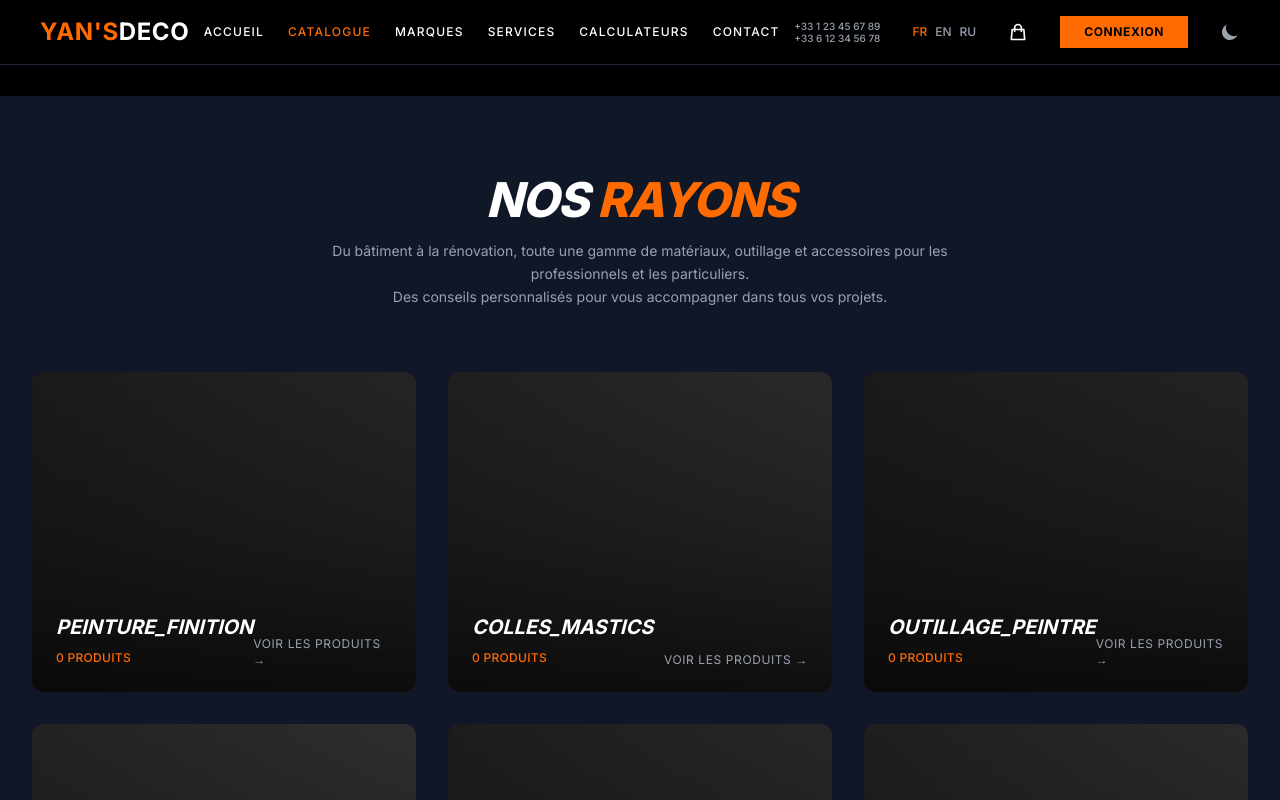
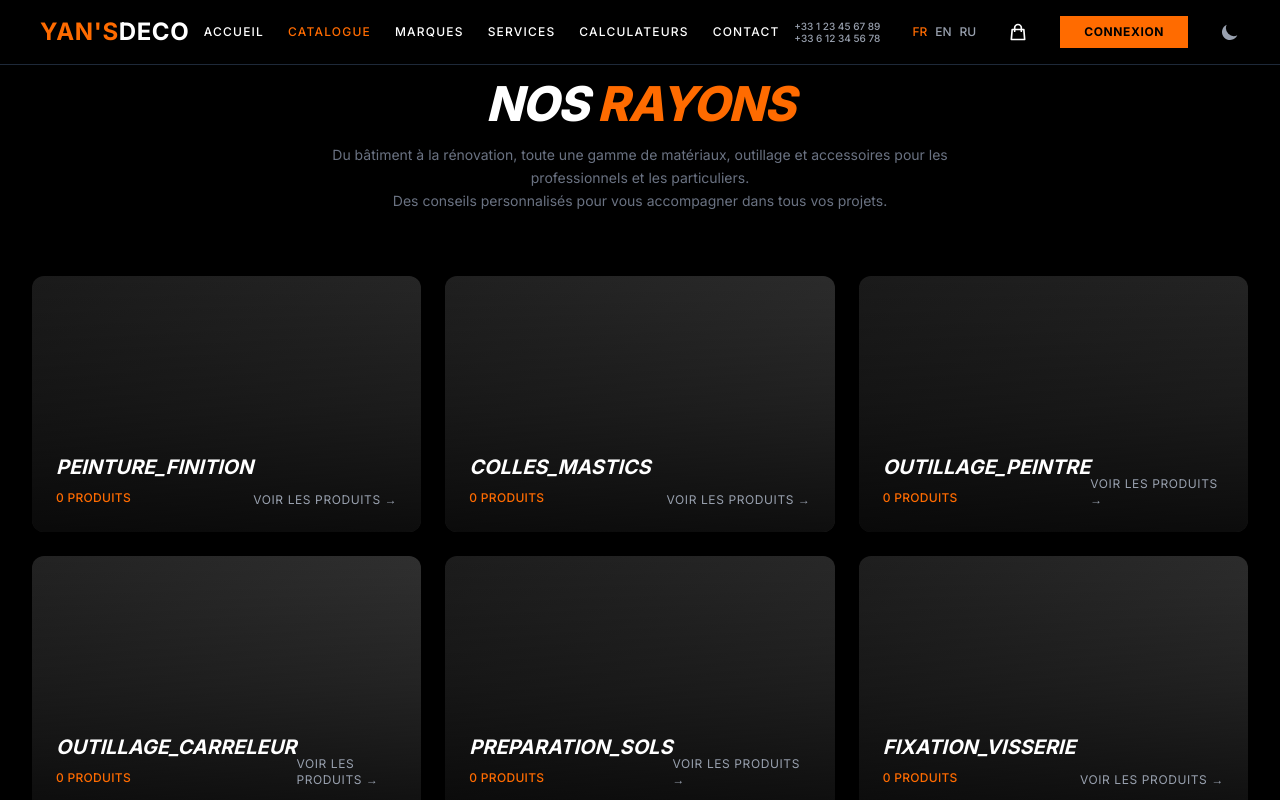
Before and after one commit to Badger0404/YansDeco, a React (Vite) app: page / in a window 1280 px wide. Both pictures are taken after a click on the button "CATALOGUE". Shown: the top 800 px of the page. Built offline with nearby package versions, Linux system fonts and the light colour scheme; the HTML template or start-up script is replaced by a standard one.

Commit message:
Add COLLES & MASTICS subcategories with universal navigation template

```diff
--- a/src/App.tsx
+++ b/src/App.tsx
@@ -8,7 +8,7 @@ import Services from './pages/Services';
 import Calculateurs from './pages/Calculateurs';
 import Contact from './pages/Contact';
 
-type PageType = 'accueil' | 'catalogue' | 'catalogue-peinture' | 'marques' | 'services' | 'calculateurs' | 'contact';
+type PageType = 'accueil' | 'catalogue' | 'catalogue-peinture' | 'catalogue-colles' | 'marques' | 'services' | 'calculateurs' | 'contact';
 
 const App: React.FC = () => {
   const [currentPage, setCurrentPage] = useState<PageType>('accueil');
@@ -18,8 +18,8 @@ const App: React.FC = () => {
       case 'accueil':
         return <Accueil />;
       case 'catalogue':
-        return <Catalogue onPageChange={setCurrentPage} />;
       case 'catalogue-peinture':
+      case 'catalogue-colles':
         return <Catalogue onPageChange={setCurrentPage} />;
       case 'marques':
         return <Marques />;
--- a/src/components/Header.tsx
+++ b/src/components/Header.tsx
@@ -1,6 +1,6 @@
 import React, { useState, useEffect } from 'react';
 
-type PageType = 'accueil' | 'catalogue' | 'catalogue-peinture' | 'marques' | 'services' | 'calculateurs' | 'contact';
+type PageType = 'accueil' | 'catalogue' | 'catalogue-peinture' | 'catalogue-colles' | 'marques' | 'services' | 'calculateurs' | 'contact';
 
 interface HeaderProps {
   currentPage: PageType;
@@ -34,6 +34,10 @@ const Header: React.FC<HeaderProps> = ({ currentPage, onPageChange }) => {
     onPageChange(page);
   };
 
+  const isCataloguePage = (page: PageType): boolean => {
+    return page === 'catalogue' || page === 'catalogue-peinture' || page === 'catalogue-colles';
+  };
+
   return (
     <header className="w-full bg-black text-white flex items-center justify-between px-10 py-4 border-b border-gray-800 dark:bg-black dark:border-gray-800 light:bg-white light:text-black light:border-gray-200 fixed top-0 left-0 right-0 z-50">
       <button
@@ -52,7 +56,7 @@ const Header: React.FC<HeaderProps> = ({ currentPage, onPageChange }) => {
             key={item.key}
             onClick={() => handleNavClick(item.key)}
             className={`text-xs uppercase tracking-widest font-medium transition-colors duration-200 ${
-              currentPage === item.key
+              (item.key === 'catalogue' && isCataloguePage(currentPage)) || currentPage === item.key
                 ? 'text-[#FF6B00]'
                 : 'text-white dark:text-white light:text-black hover:text-[#FF6B00]'
             }`}
--- a/src/pages/Catalogue.tsx
+++ b/src/pages/Catalogue.tsx
@@ -1,12 +1,12 @@
 import React, { useState } from 'react';
 
-type PageType = 'accueil' | 'catalogue' | 'catalogue-peinture' | 'marques' | 'services' | 'calculateurs' | 'contact';
+type PageType = 'accueil' | 'catalogue' | 'catalogue-peinture' | 'catalogue-colles' | 'marques' | 'services' | 'calculateurs' | 'contact';
 
 interface CatalogueProps {
   onPageChange: (page: PageType) => void;
 }
 
-const subcategories = [
+const peintureSubcategories = [
   {
     name: 'PEINTURES',
     description: 'Peintures acryliques et glycéro',
@@ -45,6 +45,57 @@ const subcategories = [
   }
 ];
 
+const collesSubcategories = [
+  {
+    name: 'COLLE À CARRELAGE',
+    description: 'Pour tous types de carrelage',
+    icon: '🧱',
+    products: '0 PRODUITS'
+  },
+  {
+    name: 'COLLE À PARQUET',
+    description: 'Colles pour parquet stratifié et massif',
+    icon: '🪵',
+    products: '0 PRODUITS'
+  },
+  {
+    name: 'COLLE SOL SOUPLE',
+    description: 'PVC, linoléum, moquette',
+    icon: '🏠',
+    products: '0 PRODUITS'
+  },
+  {
+    name: 'COLLE POUR CARREAUX DE PLÂTRE',
+    description: 'Plaques de plâtre et partitions',
+    icon: '📋',
+    products: '0 PRODUITS'
+  },
+  {
+    name: 'COLLES EN TUBE',
+    description: 'Bostik et autres marques',
+    icon: '🧪',
+    products: '0 PRODUITS'
+  },
+  {
+    name: 'MASTICS ACRYLIQUES',
+    description: 'Pour joints et fissures',
+    icon: '🟪',
+    products: '0 PRODUITS'
+  },
+  {
+    name: 'MASTICS SILICONE',
+    description: 'Étanchéité salle de bain et cuisine',
+    icon: '💧',
+    products: '0 PRODUITS'
+  },
+  {
+    name: 'COLLES SPÉCIALES',
+    description: 'Polyuréthane, MS polymère',
+    icon: '⚡',
+    products: '0 PRODUITS'
+  }
+];
+
 const categories = [
   {
     name: 'PEINTURE_FINITION',
@@ -79,50 +130,56 @@ const categories = [
 ];
 
 const Catalogue: React.FC<CatalogueProps> = ({ onPageChange }) => {
-  const [showSubcategories, setShowSubcategories] = useState(false);
+  const [selectedCategory, setSelectedCategory] = useState<'peinture' | 'colles' | null>(null);
 
   const handleCategoryClick = (categoryName: string): void => {
     if (categoryName === 'PEINTURE_FINITION') {
-      setShowSubcategories(true);
+      setSelectedCategory('peinture');
       onPageChange('catalogue-peinture');
+    } else if (categoryName === 'COLLES_MASTICS') {
+      setSelectedCategory('colles');
+      onPageChange('catalogue-colles');
     }
   };
 
-  const handleBackToCategories = (): void => {
-    setShowSubcategories(false);
+  const handleBackToRaysons = (): void => {
+    setSelectedCategory(null);
     onPageChange('catalogue');
   };
 
-  if (showSubcategories) {
-    return (
-      <main className="pt-24">
-        <section className="py-16 bg-gray-900">
+  const renderSubcategories = (
+    titleWhite: string,
+    titleOrange: string,
+    subcategories: typeof peintureSubcategories,
+    gridCols: string
+  ) => (
+    <section className="py-12 bg-black">
       <div className="max-w-7xl mx-auto px-4 sm:px-6 lg:px-8">
         <button
-              onClick={handleBackToCategories}
-              className="mb-8 text-gray-400 hover:text-[#FF6B00] transition-colors duration-200 text-sm uppercase tracking-wide flex items-center gap-2"
+          onClick={handleBackToRaysons}
+          className="mb-8 text-gray-500 hover:text-[#FF6B00] transition-colors duration-200 text-sm uppercase tracking-wide flex items-center gap-2"
         >
-              ← Retour aux rayons
+          ← RETOUR
         </button>
 
-            <div className="text-center mb-12">
+        <div className="text-center mb-10">
           <h1 className="font-black italic text-4xl uppercase tracking-tight">
-                <span className="text-white">PEINTURE &</span>{' '}
-                <span className="text-[#FF6B00]">FINITION</span>
+            <span className="text-white">{titleWhite}</span>{' '}
+            <span className="text-[#FF6B00]">{titleOrange}</span>
           </h1>
         </div>
 
-            <div className="grid grid-cols-1 md:grid-cols-3 gap-6">
+        <div className={`grid grid-cols-1 ${gridCols} gap-4`}>
           {subcategories.map((sub, index) => (
             <div
               key={index}
-                  className="bg-zinc-900 rounded-2xl p-8 hover:bg-zinc-800 transition-colors duration-200 cursor-pointer group border border-zinc-800 hover:border-[#FF6B00]"
+              className="bg-zinc-900 rounded-2xl p-6 hover:bg-zinc-800 transition-colors duration-200 cursor-pointer border border-zinc-800 hover:border-[#FF6B00]"
             >
-                  <div className="text-5xl mb-6">{sub.icon}</div>
-                  <h3 className="font-bold italic text-xl uppercase text-white mb-2 leading-tight group-hover:text-[#FF6B00] transition-colors">
+              <div className="text-4xl mb-4">{sub.icon}</div>
+              <h3 className="font-bold italic text-lg uppercase text-white mb-2 leading-tight">
                 {sub.name}
               </h3>
-                  <p className="text-gray-500 text-sm mb-8">{sub.description}</p>
+              <p className="text-gray-500 text-xs mb-4">{sub.description}</p>
               <span className="text-[#FF6B00] text-xs font-medium uppercase tracking-wide">
                 {sub.products}
               </span>
@@ -131,32 +188,37 @@ const Catalogue: React.FC<CatalogueProps> = ({ onPageChange }) => {
         </div>
       </div>
     </section>
-      </main>
   );
+
+  if (selectedCategory === 'peinture') {
+    return renderSubcategories('PEINTURE &', 'FINITION', peintureSubcategories, 'md:grid-cols-3');
+  }
+
+  if (selectedCategory === 'colles') {
+    return renderSubcategories('COLLES &', 'MASTICS', collesSubcategories, 'md:grid-cols-4');
   }
 
   return (
-    <main className="pt-24">
-      <section className="py-20 bg-gray-900">
+    <section className="py-20 bg-black">
       <div className="max-w-7xl mx-auto px-4 sm:px-6 lg:px-8">
         <div className="text-center mb-16">
           <h1 className="font-black italic text-5xl uppercase tracking-tight mb-4">
             <span className="text-white">NOS</span>{' '}
             <span className="text-[#FF6B00]">RAYONS</span>
           </h1>
-            <p className="text-gray-400 max-w-2xl mx-auto text-sm leading-relaxed">
+          <p className="text-gray-500 max-w-2xl mx-auto text-sm leading-relaxed">
             Du bâtiment à la rénovation, toute une gamme de matériaux, outillage et accessoires pour les professionnels et les particuliers.
             <br />
             Des conseils personnalisés pour vous accompagner dans tous vos projets.
           </p>
         </div>
 
-          <div className="grid grid-cols-1 md:grid-cols-3 gap-8">
+        <div className="grid grid-cols-1 md:grid-cols-3 gap-6">
           {categories.map((category, index) => (
             <div
               key={index}
               onClick={() => handleCategoryClick(category.name)}
-                className="relative h-80 rounded-xl overflow-hidden group cursor-pointer"
+              className="relative h-64 rounded-xl overflow-hidden group cursor-pointer"
               style={{
                 background: category.image
               }}
@@ -181,7 +243,6 @@ const Catalogue: React.FC<CatalogueProps> = ({ onPageChange }) => {
         </div>
       </div>
     </section>
-    </main>
   );
 };
 
```
Also changed, not shown: src/components/Footer.tsx (+15 -7 lines), 5 other files (tests, documents, lock files or other folders). Lines whose indentation alone changed are shown as unchanged.
